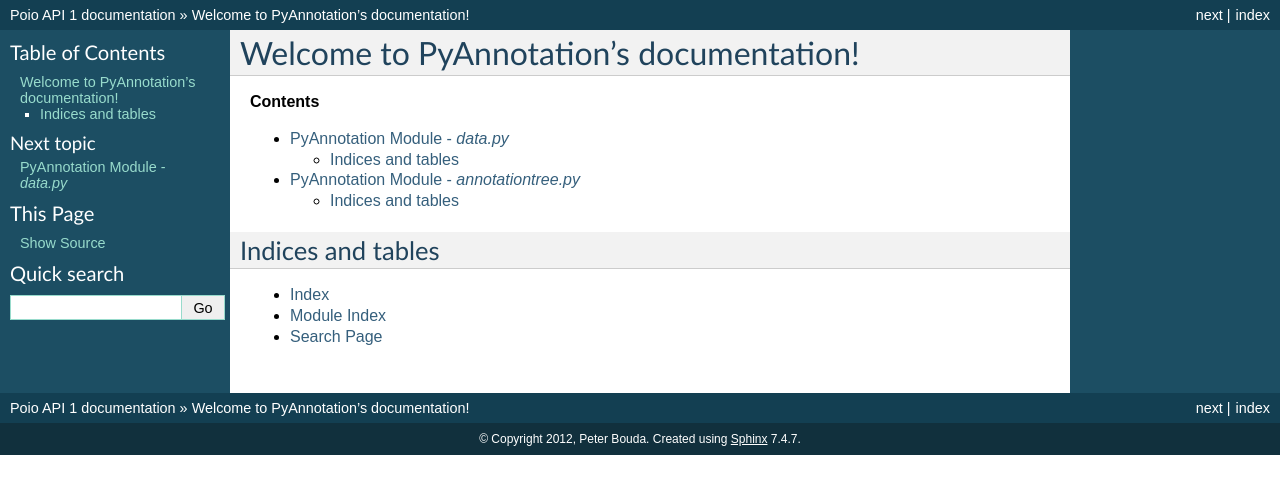
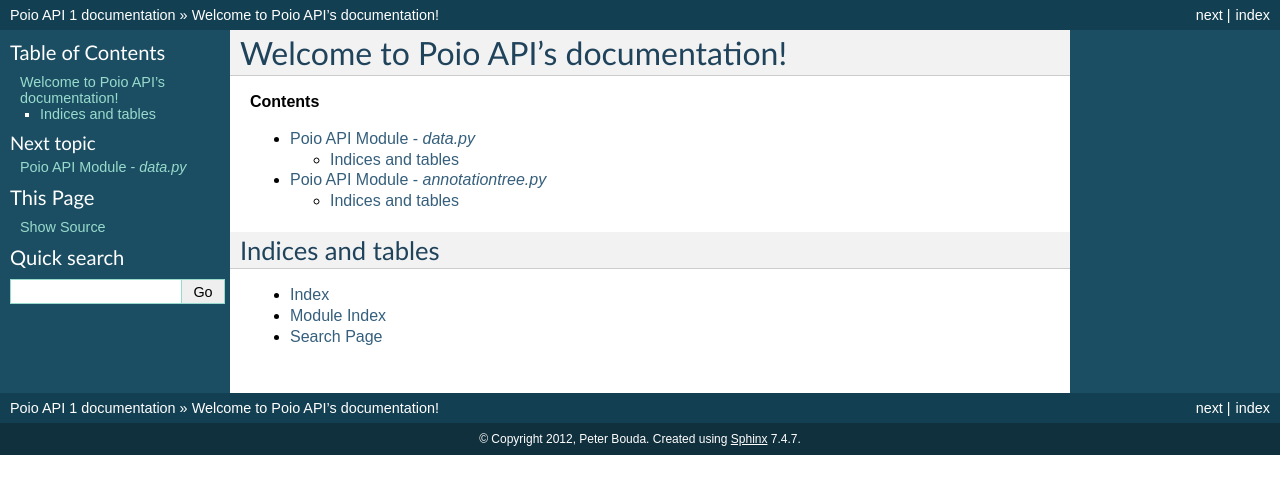
Before and after one commit to cidles/poio-api, a Sphinx documentation site: the page built from doc/index.rst, in a window 1280 px wide. Shown: the top 494 px of the page. Built offline with Sphinx 7.4.7, drawn with Linux system fonts in a browser that asks for light colours.

Commit message:
Documentation Updated.

```diff
--- a/doc/annotationtree.rst
+++ b/doc/annotationtree.rst
@@ -1,6 +1,6 @@
-=========================================
-PyAnnotation Module - `annotationtree.py`
-=========================================
+=====================================
+Poio API Module - `annotationtree.py`
+=====================================
 
 .. automodule:: annotationtree
    :members:
--- a/doc/data.rst
+++ b/doc/data.rst
@@ -1,6 +1,6 @@
-===============================
-PyAnnotation Module - `data.py`
-===============================
+===========================
+Poio API Module - `data.py`
+===========================
 
 .. automodule:: data
    :members:
--- a/doc/index.rst
+++ b/doc/index.rst
@@ -1,11 +1,11 @@
-.. PyAnnotation documentation master file, created by
+.. Poio API documentation master file, created by
    sphinx-quickstart on Tue Feb 21 11:21:42 2012.
    You can adapt this file completely to your liking, but it should at least
    contain the root `toctree` directive.
 
-========================================
-Welcome to PyAnnotation's documentation!
-========================================
+====================================
+Welcome to Poio API's documentation!
+====================================
 
 **Contents**
 
```
Also changed, not shown: 17 other files.
